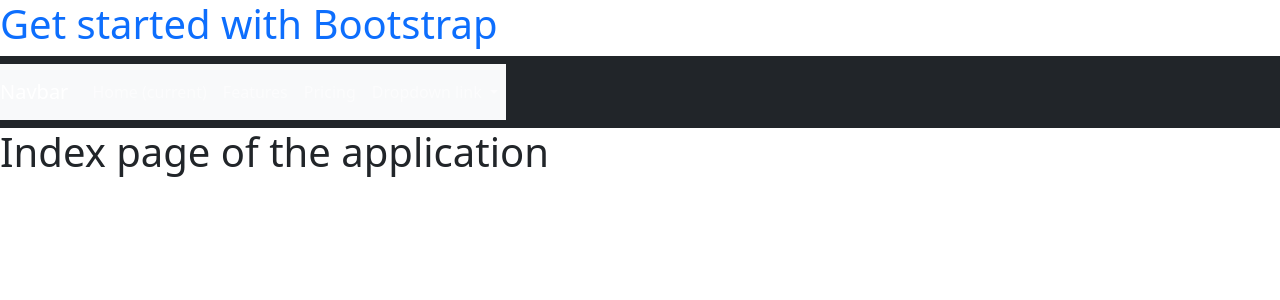
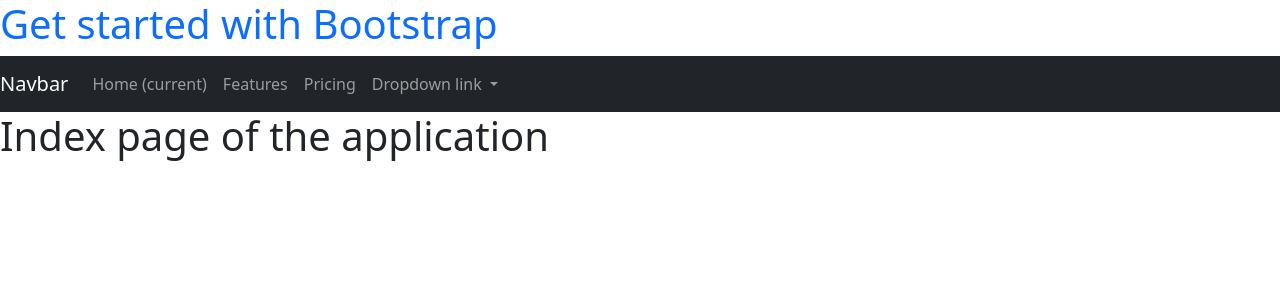
Before and after one commit to kusam-chandrahas-reddy/VulnApp, a Flask app: page / in a window 1280 px wide. Shown: the top 300 px of the page. Run offline with Flask 3, Linux system fonts and the light colour scheme; some libraries are stand-ins or nearby versions.

Commit message:
new commit adding nav

```diff
--- a/templates/base.html
+++ b/templates/base.html
@@ -15,9 +15,9 @@
     <h1 class="text-primary">
         Get started with Bootstrap
 	</h1>
-  <nav class="navbar navbar-dark bg-dark">
+  <nav class="navbar navbar-dark bg-dark navbar-expand-lg">
     <!-- Navbar content -->
-    <nav class="navbar navbar-expand-lg navbar-light bg-light">
+
       <a class="navbar-brand" href="#">Navbar</a>
       <button class="navbar-toggler" type="button" data-toggle="collapse" data-target="#navbarNavDropdown" aria-controls="navbarNavDropdown" aria-expanded="false" aria-label="Toggle navigation">
         <span class="navbar-toggler-icon"></span>
@@ -45,7 +45,7 @@
           </li>
         </ul>
       </div>
-    </nav>
+
   </nav>
   <!--
   <nav class="navbar navbar-dark bg-primary">
```
